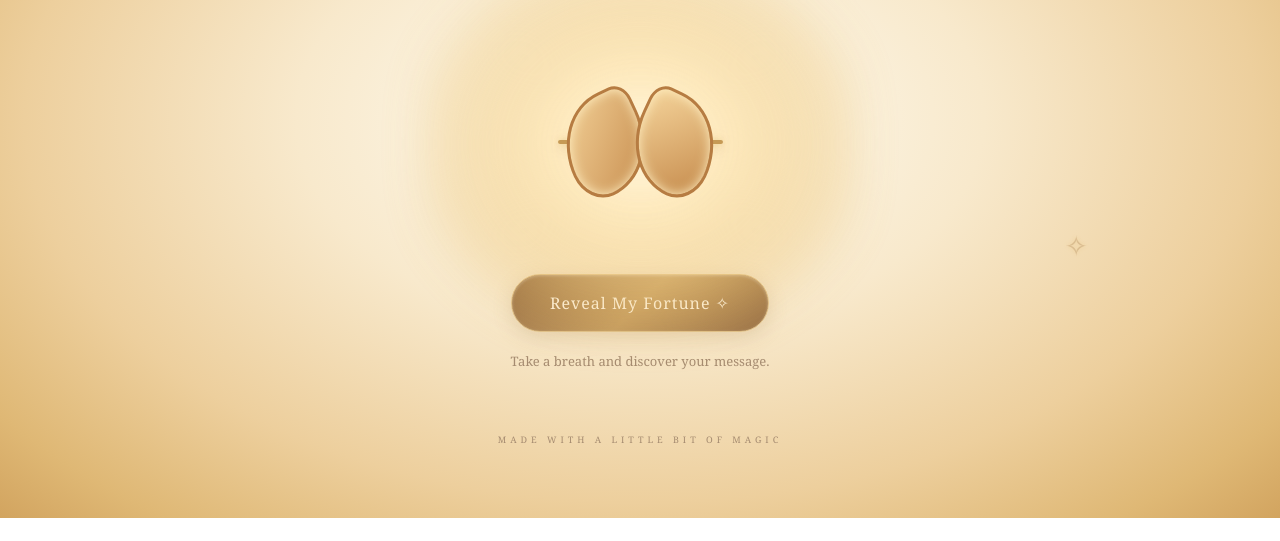
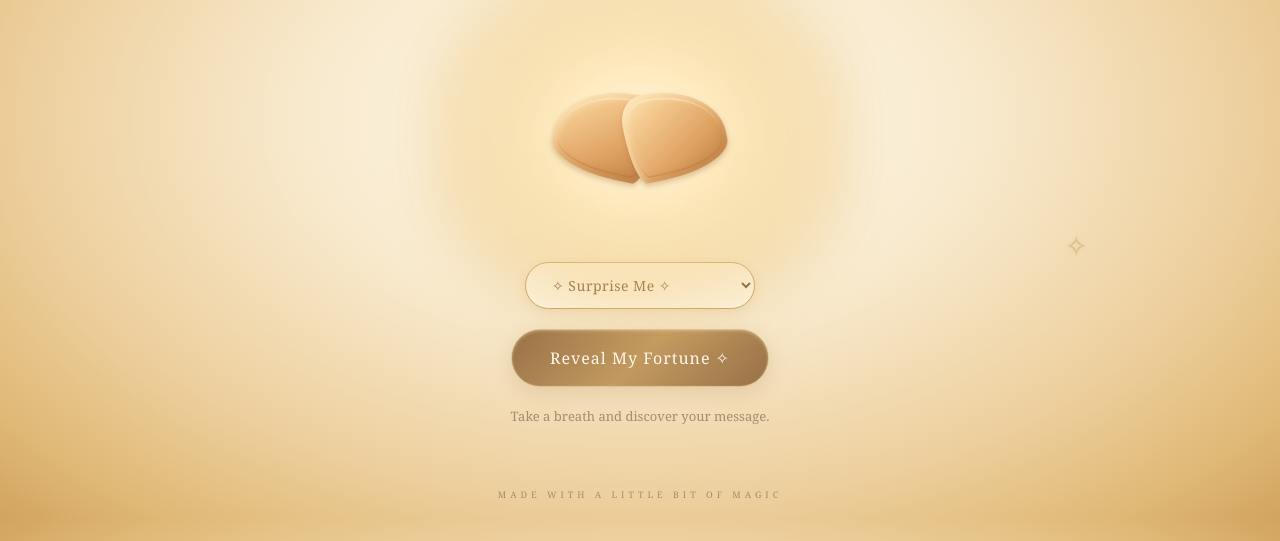
Before and after one commit to sandhyasukumar/fortune-room, a plain HTML site: page index.html in a window 1280 px wide. Shown: the part 282-823 px from the top of the page. Before the commit the page ends 800 px from the top, so only its background shows below. Drawn offline with Linux system fonts and the light colour scheme.

Commit message:
Add files via upload

```diff
--- a/script.js
+++ b/script.js
@@ -1,5 +1,11 @@
 
-// TYPE A: Statements that feel true to everyone
+/* ========================================
+   THE FORTUNE ROOM
+   Fortune Categories
+======================================== */
+
+// TYPE A: Predictions
+
 const typeA = [
     "You work best when you care about the problem.",
     "A small thing you try this month will matter more than you expect.",
@@ -15,7 +21,9 @@ const typeA = [
     "Something you are curious about right now will stay with you."
 ];
 
+
 // TYPE B: Funny and silly fortunes
+
 const typeB = [
     "You will become a world champion at finding lost chargers.",
     "You will invent a cure for Monday mornings.",
@@ -29,7 +37,9 @@ const typeB = [
     "You will beat Chennai traffic once, and tell everyone about it."
 ];
 
+
 // TYPE C: Reflective questions
+
 const typeC = [
     "What would you try if you knew you could not fail?",
     "What do you do for hours without noticing the time?",
@@ -41,18 +51,70 @@ const typeC = [
     "What would a Tuesday afternoon look like in your dream job?"
 ];
 
-// Combine all 30 fortunes into one pool
+
+// ALL FORTUNES
+
 const fortunes = [...typeA, ...typeB, ...typeC];
 
 
+// ========================================
+// CATEGORY SELECTOR
+// ========================================
 
+const categorySelect = document.createElement("select");
+
+categorySelect.id = "fortuneCategory";
+
+categorySelect.innerHTML = `
+    <option value="all">✧ Surprise Me ✧</option>
+    <option value="typeA">🔮 Prediction</option>
+    <option value="typeB">☻ Funny Fortune</option>
+    <option value="typeC">✧ Reflective Question</option>
+`;
+
+// Style the category selector
+
+categorySelect.style.cssText = `
+    display: block;
+    margin: 20px auto;
+    padding: 12px 22px;
+    min-width: 230px;
+    background: #fff8e9;
+    color: #805b35;
+    border: 1px solid #c9a36c;
+    border-radius: 30px;
+    font-family: Georgia, serif;
+    font-size: 14px;
+    letter-spacing: 0.5px;
+    cursor: pointer;
+    outline: none;
+    box-shadow: 0 3px 12px #9c744522;
+`;
+
+
+// Put selector above the button
+
+const fortuneButton = document.getElementById("fortuneButton");
+
+fortuneButton.parentNode.insertBefore(
+    categorySelect,
+    fortuneButton
+);
+
+
+// ========================================
 // SOUND EFFECTS
+// ========================================
 
 let audioContext;
 
 function getAudio() {
+
     if (!audioContext) {
-        audioContext = new (window.AudioContext || window.webkitAudioContext)();
+        audioContext = new (
+            window.AudioContext ||
+            window.webkitAudioContext
+        )();
     }
 
     if (audioContext.state === "suspended") {
@@ -62,8 +124,11 @@ function getAudio() {
     return audioContext;
 }
 
-// Cookie crack sound
+
+// COOKIE CRACK SOUND
+
 function playCrackSound() {
+
     const audio = getAudio();
     const now = audio.currentTime;
 
@@ -83,8 +148,13 @@ function playCrackSound() {
     const volume = audio.createGain();
 
     noise.buffer = buffer;
+
     volume.gain.setValueAtTime(0.3, now);
-    volume.gain.exponentialRampToValueAtTime(0.001, now + 0.15);
+
+    volume.gain.exponentialRampToValueAtTime(
+        0.001,
+        now + 0.15
+    );
 
     noise.connect(volume);
     volume.connect(audio.destination);
@@ -93,12 +163,16 @@ function playCrackSound() {
     noise.stop(now + 0.15);
 }
 
-// Magical reveal chime
+
+// MAGICAL REVEAL CHIME
+
 function playRevealSound() {
+
     const audio = getAudio();
     const now = audio.currentTime;
 
     [880, 1174, 1480].forEach(function(frequency, index) {
+
         const oscillator = audio.createOscillator();
         const volume = audio.createGain();
 
@@ -106,23 +180,61 @@ function playRevealSound() {
         oscillator.frequency.value = frequency;
 
         volume.gain.setValueAtTime(0.001, now);
-        volume.gain.linearRampToValueAtTime(0.12, now + 0.05);
-        volume.gain.exponentialRampToValueAtTime(0.001, now + 0.8);
+
+        volume.gain.linearRampToValueAtTime(
+            0.12,
+            now + 0.05
+        );
+
+        volume.gain.exponentialRampToValueAtTime(
+            0.001,
+            now + 0.8
+        );
 
         oscillator.connect(volume);
         volume.connect(audio.destination);
 
         oscillator.start(now + index * 0.12);
         oscillator.stop(now + 0.9);
+
     });
 }
 
 
+// ========================================
+// SELECT FORTUNE CATEGORY
+// ========================================
+
+function getSelectedFortunes() {
+
+    const category = categorySelect.value;
+
+    if (category === "typeA") {
+        return typeA;
+    }
+
+    if (category === "typeB") {
+        return typeB;
+    }
+
+    if (category === "typeC") {
+        return typeC;
+    }
+
+    return fortunes;
+}
+
+
+// ========================================
 // MAIN FORTUNE FUNCTION
+// ========================================
 
 function getFortune() {
+
+    const selectedFortunes = getSelectedFortunes();
+
     const randomIndex = Math.floor(
-        Math.random() * fortunes.length
+        Math.random() * selectedFortunes.length
     );
 
     const fortuneBox = document.getElementById("fortune");
@@ -130,45 +242,69 @@ function getFortune() {
     const button = document.getElementById("fortuneButton");
     const sparkleBurst = document.getElementById("sparkleBurst");
 
+    // Prevent multiple clicks during animation
+
     button.disabled = true;
 
-    // Reset the cookie and sparkles
+    // Reset previous cookie animation
+
     cookie.classList.remove("open");
     sparkleBurst.classList.remove("show");
 
     // Shake the cookie
+
     cookie.classList.add("shaking");
 
     setTimeout(function() {
+
         cookie.classList.remove("shaking");
+
     }, 450);
 
-    // Choose a new fortune
+
+    // Update button text
 
     button.innerHTML = 'Crack Another Cookie <span>✧</span>';
 
-    // Wait for the cookie to reset
+
+    // Wait for the previous paper to disappear
+
     setTimeout(function() {
 
-    // Change the fortune only after the old paper disappears
-    fortuneBox.innerText = fortunes[randomIndex];
+        // Choose a fortune from the selected category
 
-    // Play crack sound and open cookie
-    playCrackSound();
-    cookie.classList.add("open");
+        fortuneBox.innerText = selectedFortunes[randomIndex];
+
+        // Play crack sound
+
+        playCrackSound();
+
+        // Open the cookie
+
+        cookie.classList.add("open");
+
 
         // Show golden sparkles
+
         sparkleBurst.classList.add("show");
 
         setTimeout(function() {
+
             sparkleBurst.classList.remove("show");
+
         }, 900);
 
-        // Reveal chime after paper unfolds
+
+        // Play reveal chime after paper unfolds
+
         setTimeout(function() {
+
             playRevealSound();
+
             button.disabled = false;
+
         }, 1300);
 
     }, 1300);
+
 }
--- a/style.css
+++ b/style.css
@@ -138,6 +138,7 @@ h1::after {
 
 /* COOKIE STAGE */
 
+
 .cookie-stage {
     position: relative;
     width: 260px;
@@ -145,7 +146,9 @@ h1::after {
     display: grid;
     place-items: center;
     margin: 25px 0;
+    transform: translateY(25px);
 }
+
 
 /* GOLDEN MAGICAL AURA */
 
@@ -201,34 +204,68 @@ h1::after {
     transform-origin: center;
 }
 
+
+/* COOKIE HALVES */
+
 /* COOKIE HALVES */
 
 .cookie-half {
     position: absolute;
-    width: 85px;
-    height: 100px;
-    top: 10px;
+    top: 12px;
+    width: 100px;
+    height: 88px;
 
     background: linear-gradient(
-        135deg,
-        #f5d49b,
-        #c58a4b
+        145deg,
+        #ffe5b5 0%,
+        #f2c58a 30%,
+        #dfa363 65%,
+        #bd7d42 100%
     );
 
-    border: 3px solid #b67c42;
-    box-shadow: inset 0 0 12px #fff0c4;
+    box-shadow:
+        inset 3px 4px 8px #fff0ce88,
+        inset -4px -5px 9px #a9683433,
+        0 3px 5px #86552e44;
 }
 
+/* LEFT FOLDED WING */
+
 .cookie-half.left {
-    left: 8px;
-    border-radius: 70% 20% 70% 35%;
-    transform: rotate(-25deg);
+    left: 0;
+
+    border-radius:
+        85% 25% 15% 75% /
+        65% 35% 65% 35%;
+
+    transform: rotate(12deg);
 }
 
+/* RIGHT FOLDED WING */
+
 .cookie-half.right {
-    right: 8px;
-    border-radius: 20% 70% 35% 70%;
-    transform: rotate(25deg);
+    right: 0;
+
+    border-radius:
+        25% 85% 75% 15% /
+        35% 65% 35% 65%;
+
+    transform: rotate(-12deg);
+}
+
+/* TOASTED EDGES AND FOLD DETAILS */
+
+.cookie-half::after {
+    content: "";
+    position: absolute;
+    inset: 5px;
+
+    border-radius: inherit;
+
+    border-top: 2px solid #fff0c477;
+    border-bottom: 2px solid #a66c3944;
+
+    pointer-events: none;
 }
 
 /* COOKIE SHAKE */
```
